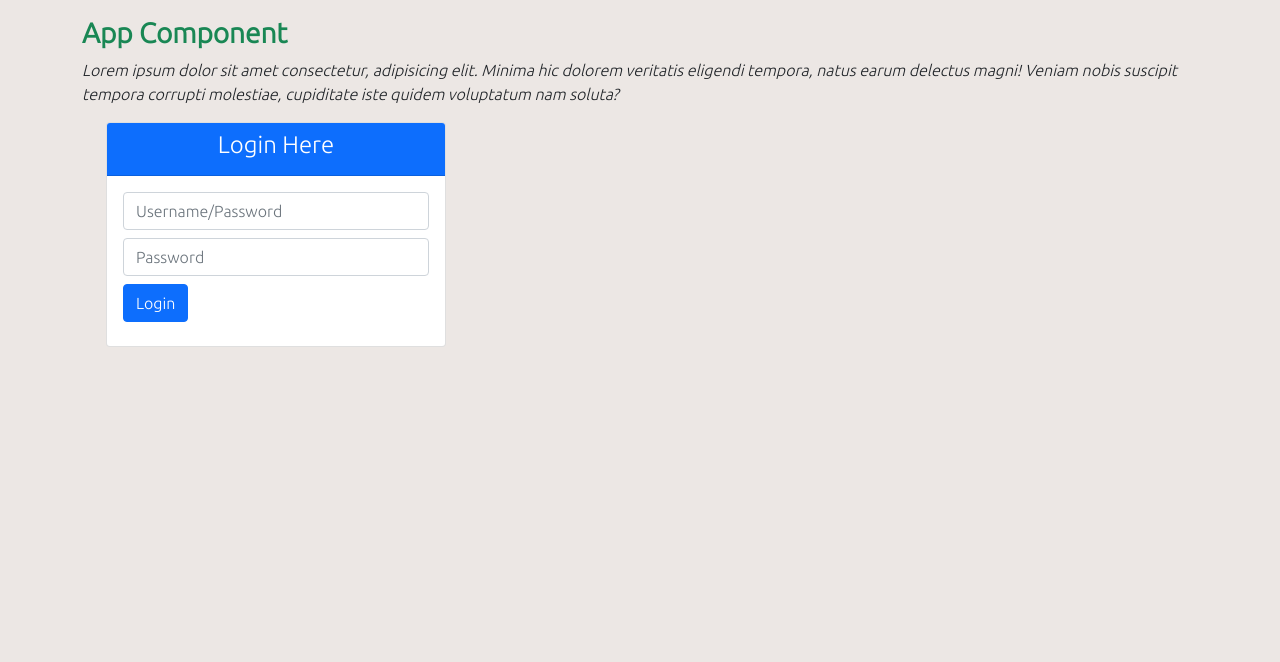
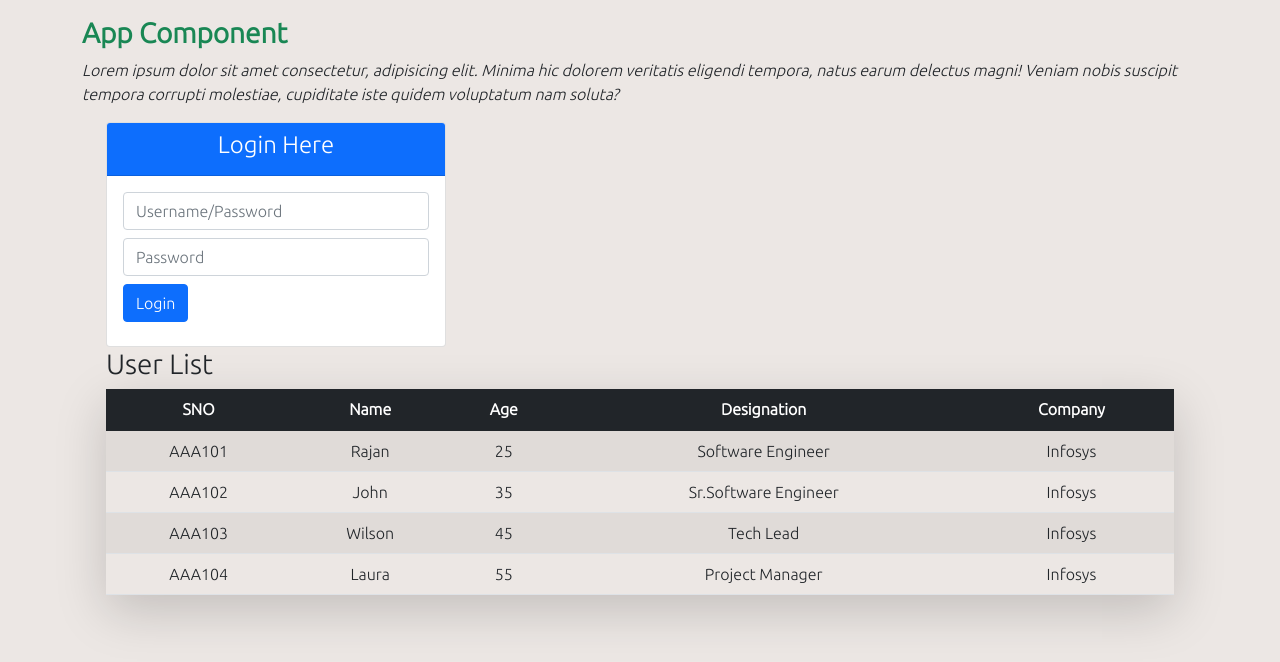
Before and after one commit to JoseIgnacioTapia/reactRouter-typescript, a React (Create React App) app: page / in a window 1280 px wide. Shown: the top 662 px of the page. Built offline with nearby package versions, Linux system fonts and the light colour scheme.

Commit message:
List Rendering in React JS & Typescipt

```diff
--- a/src/App.tsx
+++ b/src/App.tsx
@@ -5,6 +5,7 @@
 import Employee from './components/Employee';
 import Greetings from './components/Greetings';
 import LoginForm from './components/LoginForm';
+import UserList from './components/UserList';
 
 function App() {
   return (
@@ -55,6 +56,12 @@
               <LoginForm />
             </div>
           </div>
+
+          <div className="row">
+            <div className="col">
+              <UserList />
+            </div>
+          </div>
         </div>
       </div>
     </React.Fragment>
--- /dev/null
+++ b/src/components/UserList.tsx
@@ -0,0 +1,57 @@
+import { useState } from 'react';
+import { IUser2 } from '../models/IUsers';
+import { UserService } from '../services/UserService';
+
+interface IState {
+  users: IUser2[];
+}
+interface IProps {}
+
+const UserList: React.FC<IProps> = () => {
+  const [state, setState] = useState({
+    users: UserService.getAllUsers(),
+  });
+
+  return (
+    <>
+      <div className="container">
+        <div className="row">
+          <div className="col">
+            <p className="h3">User List</p>
+          </div>
+        </div>
+        <div className="orw">
+          <div className="col">
+            <table className="table table-striped text-center table-hover shadow-lg">
+              <thead className="bg-dark text-white">
+                <tr>
+                  <th>SNO</th>
+                  <th>Name</th>
+                  <th>Age</th>
+                  <th>Designation</th>
+                  <th>Company</th>
+                </tr>
+              </thead>
+              <tbody>
+                {state.users.length > 0 &&
+                  state.users.map(user => {
+                    return (
+                      <tr key={user.sno}>
+                        <td>{user.sno}</td>
+                        <td>{user.name}</td>
+                        <td>{user.age}</td>
+                        <td>{user.designation}</td>
+                        <td>{user.company}</td>
+                      </tr>
+                    );
+                  })}
+              </tbody>
+            </table>
+          </div>
+        </div>
+      </div>
+    </>
+  );
+};
+
+export default UserList;
--- /dev/null
+++ b/src/services/UserService.ts
@@ -0,0 +1,38 @@
+import { IUser2 } from '../models/IUsers';
+
+export class UserService {
+  private static users: IUser2[] = [
+    {
+      sno: 'AAA101',
+      name: 'Rajan',
+      age: 25,
+      designation: 'Software Engineer',
+      company: 'Infosys',
+    },
+    {
+      sno: 'AAA102',
+      name: 'John',
+      age: 35,
+      designation: 'Sr.Software Engineer',
+      company: 'Infosys',
+    },
+    {
+      sno: 'AAA103',
+      name: 'Wilson',
+      age: 45,
+      designation: 'Tech Lead',
+      company: 'Infosys',
+    },
+    {
+      sno: 'AAA104',
+      name: 'Laura',
+      age: 55,
+      designation: 'Project Manager',
+      company: 'Infosys',
+    },
+  ];
+
+  public static getAllUsers() {
+    return this.users;
+  }
+}
```
Also changed, not shown: src/models/IUsers.tsx (+8 -0 lines).
